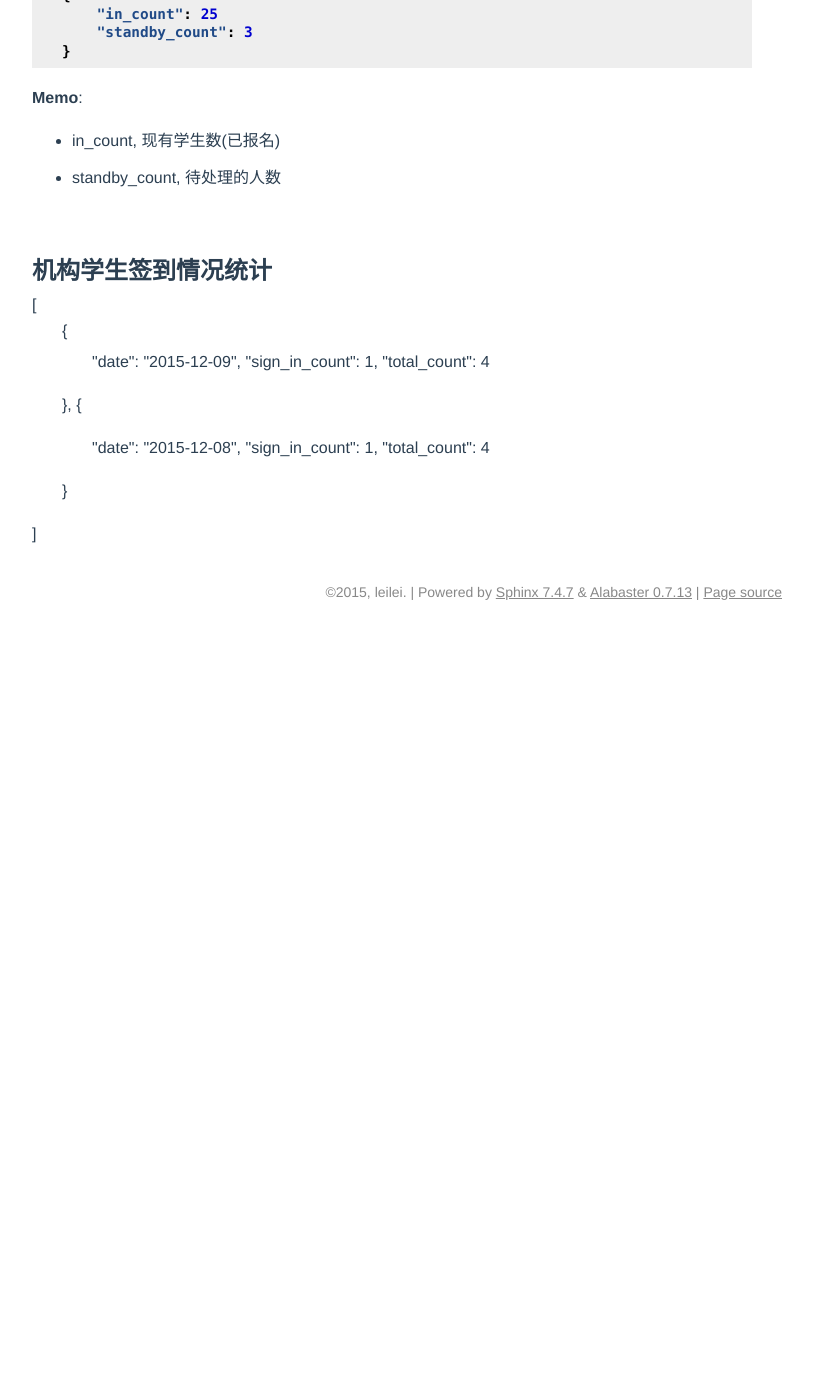
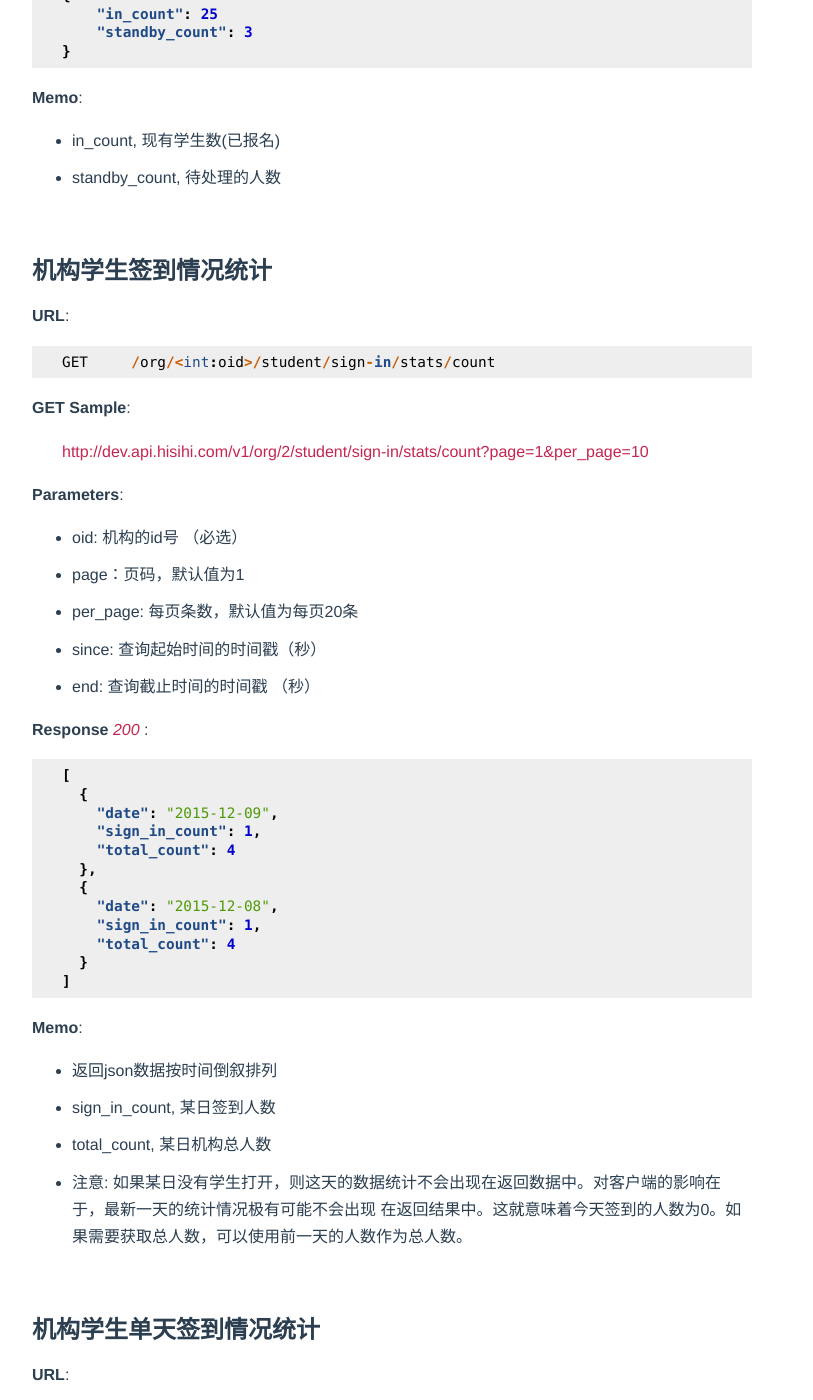
Before and after one commit to clownmelody/hisihi_api, a Sphinx documentation site: the page built from docs/statistic.rst, in a window 1280 px wide and 1400 px high, scrolled down 2194 px. Shown: the whole window, without its empty margins (358-1171 px from the left). Built offline with Sphinx 7.4.7, drawn with Linux system fonts in a browser that asks for light colours; before the commit the page ends 2824 px from its top, so only the background shows below that; some of the changed text lies outside the part shown.

Commit message:
编写文档

```diff
--- a/docs/index.rst
+++ b/docs/index.rst
@@ -41,3 +41,4 @@ Api V1 说明
    lecture
    statistic
    org
+   student
--- a/docs/statistic.rst
+++ b/docs/statistic.rst
@@ -85,11 +85,13 @@ Response Status `202` ::
 
 **URL**::
 
-    /<int:oid>/enroll/stats/count
+    GET     /org/<int:oid>/enroll/stats/count
+
 
 **Parameters**:
 
-* oid: 机构的id号
+* oid: 机构的id号 （必填）
+
 
 Response Status `200` :
 
@@ -105,18 +107,75 @@ Response Status `200` :
 * in_count, 现有学生数(已报名)
 * standby_count, 待处理的人数
 
+
 机构学生签到情况统计
 ~~~~~~~~~~~~~~~~~~~~~~~~~~
 
-[
-  {
-    "date": "2015-12-09",
-    "sign_in_count": 1,
-    "total_count": 4
-  },
-  {
-    "date": "2015-12-08",
-    "sign_in_count": 1,
-    "total_count": 4
-  }
-]
+**URL**::
+
+    GET     /org/<int:oid>/student/sign-in/stats/count
+
+
+**GET Sample**:
+
+    http://dev.api.hisihi.com/v1/org/2/student/sign-in/stats/count?page=1&per_page=10
+
+**Parameters**:
+
+* oid: 机构的id号 （必选）
+* page：页码，默认值为1
+* per_page: 每页条数，默认值为每页20条
+* since: 查询起始时间的时间戳（秒）
+* end: 查询截止时间的时间戳 （秒）
+
+**Response** `200` :
+
+.. sourcecode:: json
+
+    [
+      {
+        "date": "2015-12-09",
+        "sign_in_count": 1,
+        "total_count": 4
+      },
+      {
+        "date": "2015-12-08",
+        "sign_in_count": 1,
+        "total_count": 4
+      }
+    ]
+
+**Memo**:
+
+* 返回json数据按时间倒叙排列
+* sign_in_count, 某日签到人数
+* total_count, 某日机构总人数
+* 注意: 如果某日没有学生打开，则这天的数据统计不会出现在返回数据中。对客户端的影响在于，最新一天的统计情况极有可能不会出现
+  在返回结果中。这就意味着今天签到的人数为0。如果需要获取总人数，可以使用前一天的人数作为总人数。
+
+
+机构学生单天签到情况统计
+~~~~~~~~~~~~~~~~~~~~~~~~~~
+
+**URL**::
+
+    GET     /org/<int:oid>/student/sign-in/<date>/stats/count
+
+**GET Sample**:
+
+    http://dev.api.hisihi.com/v1/org/2/student/sign-in/2015-12-08/stats/count
+
+**Parameters**:
+
+* oid: 机构的id号 （必选）
+* date: 需要查询的日期，如'2015-12-08'.注意，月和日如果不足两位数必须使用‘0’来补位。'2015-3-8'这样的日期
+        一定不会查询到结果
+
+**Response** `200` :
+
+.. sourcecode:: json
+    {
+      "date": "2015-12-09",
+      "sign_in_count": 1,
+      "total_count": 4
+    }
```
Also changed, not shown: docs/file.rst (+33 -2 lines), docs/student.rst (added, +30 -0 lines), 5 other files.
